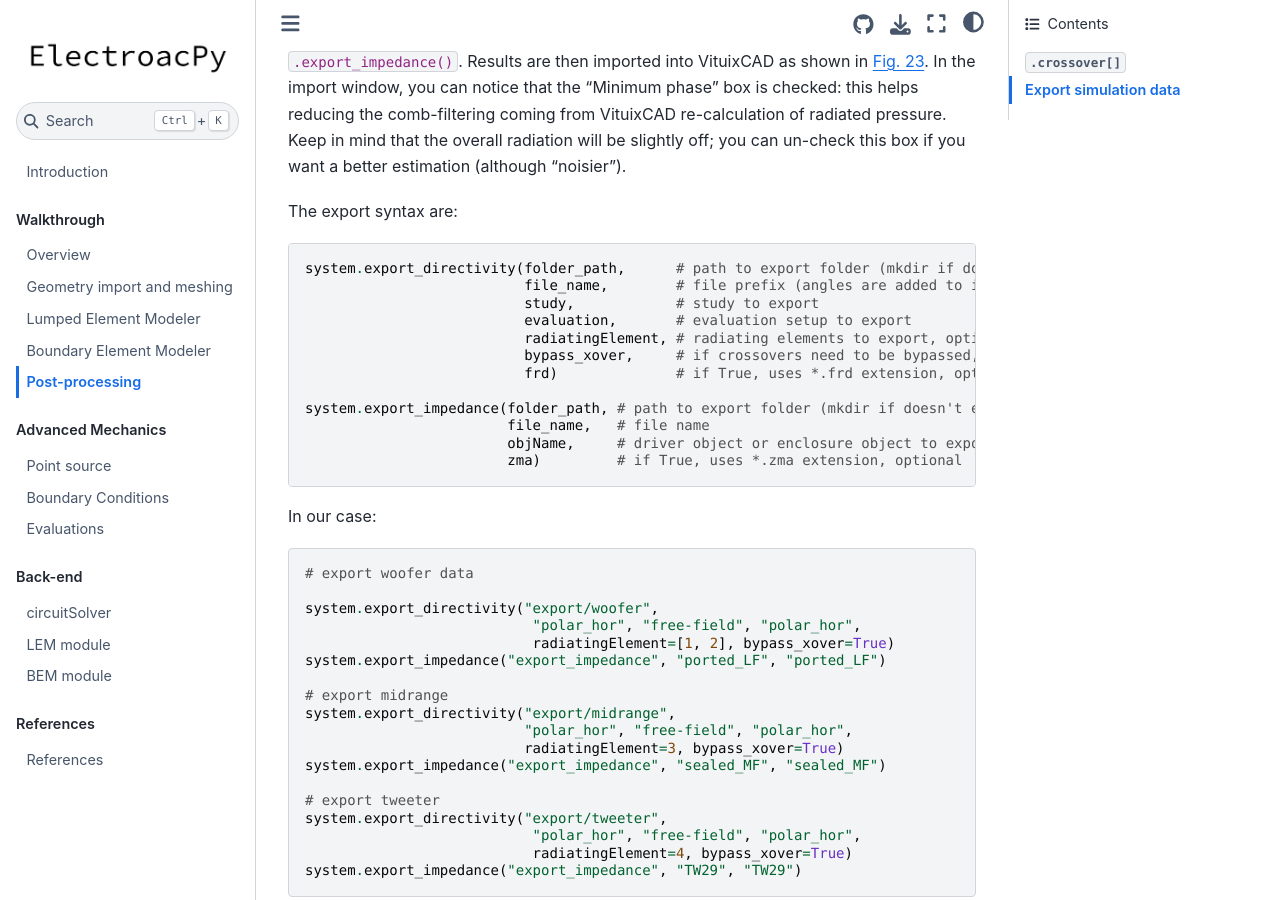
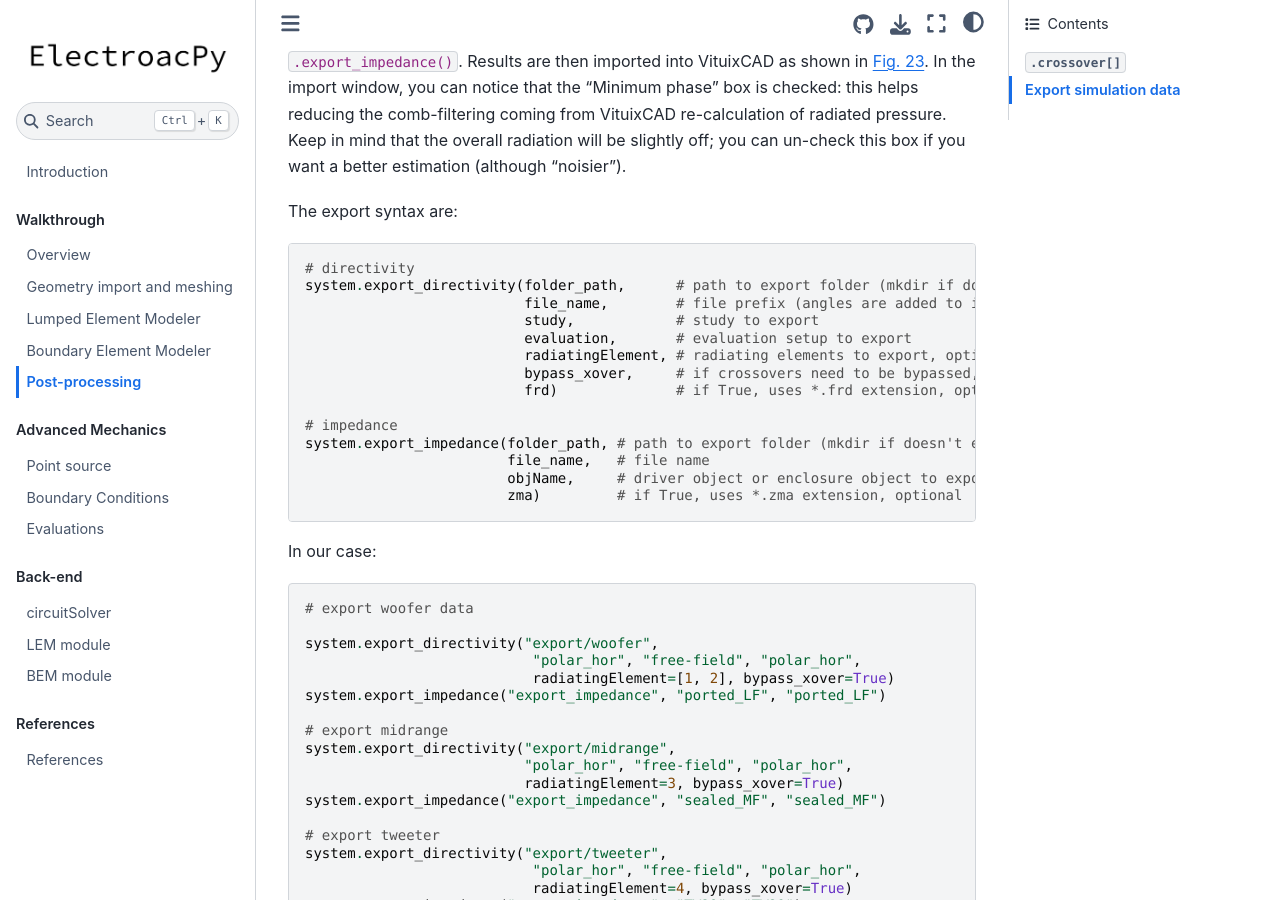
Before and after one commit to TomMunoz3772/electroacPy, a Jupyter Book: the page built from docs/01-ae-post_processing.md, in a window 1280 px wide and 900 px high, scrolled down 2986 px. Built offline with Jupyter Book 1.0.4 settings and Sphinx 7.4.7 and the Sphinx Book theme 1.1.4, drawn with Linux system fonts in a browser that asks for light colours.

Commit message:
Update 01-ae-post_processing.md

````diff
--- a/docs/01-ae-post_processing.md
+++ b/docs/01-ae-post_processing.md
@@ -101,6 +101,7 @@ For now, it is only possible to export directivity and impedance data. The follo
 
 The export syntax are:
 ```python
+# directivity
 system.export_directivity(folder_path,      # path to export folder (mkdir if doesn't exists)
                           file_name,        # file prefix (angles are added to it)
                           study,            # study to export
@@ -109,6 +110,7 @@ system.export_directivity(folder_path,      # path to export folder (mkdir if do
                           bypass_xover,     # if crossovers need to be bypassed, optional
                           frd)              # if True, uses *.frd extension, optional
 
+# impedance
 system.export_impedance(folder_path, # path to export folder (mkdir if doesn't exists)
                         file_name,   # file name
                         objName,     # driver object or enclosure object to export
````
